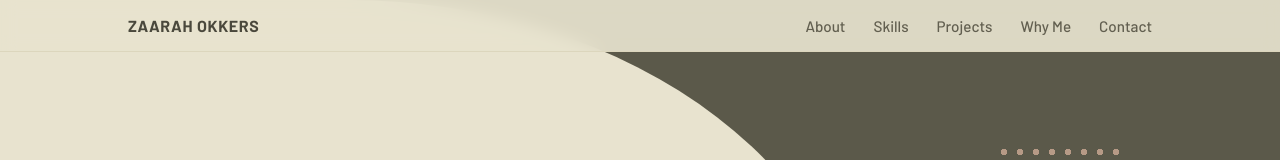
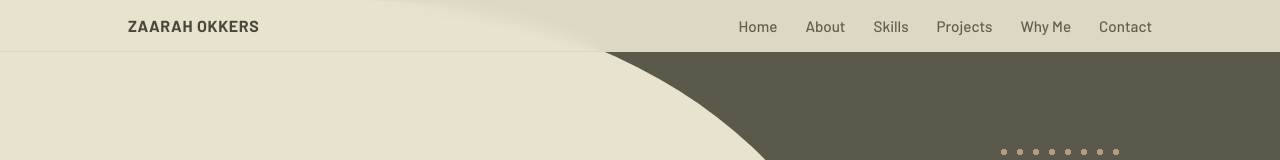
Before and after one commit to Zaarah-Okkers/Portfolio, a Vue app: page / in a window 1280 px wide. Shown: the top 160 px of the page. Built offline with nearby package versions, Linux system fonts and the light colour scheme.

Commit message:
Add 'Home' link to navigation in App.vue

```diff
--- a/src/App.vue
+++ b/src/App.vue
@@ -172,6 +172,7 @@ const journey = [
   <header class="nav">
     <span class="logo">Zaarah Okkers</span>
     <nav>
+      <a href="#home">Home</a>
       <a href="#about">About</a>
       <a href="#skills">Skills</a>
       <a href="#projects">Projects</a>
```
